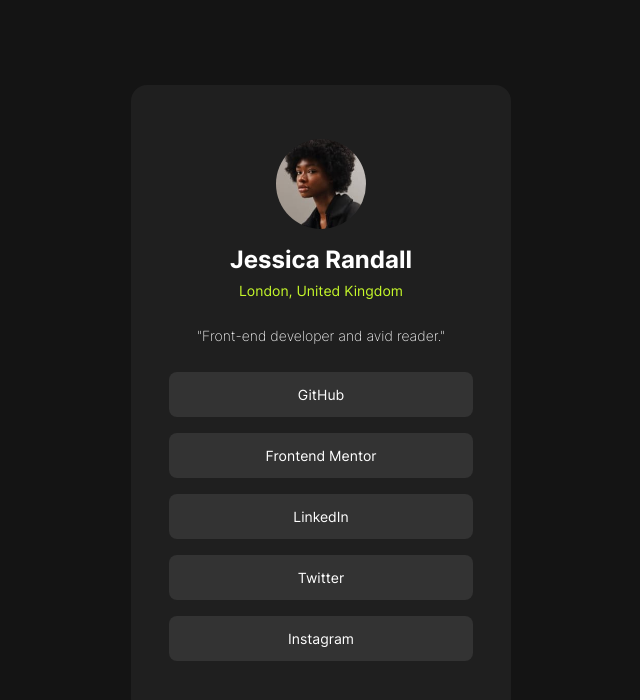
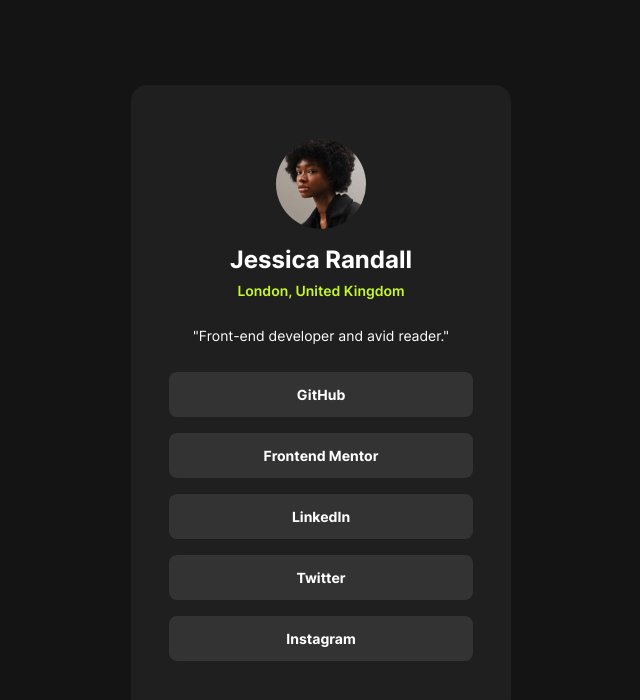
Before and after one commit to javascriptor1/social-links-profile, a React (Create React App) app: page / in a window 1280 px wide. Shown: the top 700 px of the page, without its empty margins (319-959 px from the left). Built offline with nearby package versions, Linux system fonts and the light colour scheme.

Commit message:
update font weight

```diff
--- a/src/components/ProfileDetails/ProfileDetails.css
+++ b/src/components/ProfileDetails/ProfileDetails.css
@@ -7,10 +7,11 @@
     color: var(--Green);
     font-size: 0.875rem;
     margin-top: -8px;
+    font-weight: 600;
 }
 p:nth-of-type(3) {
     font-size: 0.875rem;
     margin-top: 12px;
     margin-bottom: 12px;
-    font-weight: 200;
+    font-weight: 400;
 }
--- a/src/components/SocialMedia/SocialMedia.css
+++ b/src/components/SocialMedia/SocialMedia.css
@@ -22,6 +22,7 @@
     border-radius: 8px;
     text-align: center;
     font-size: 0.875rem;
+    font-weight: 700;
 
 
 }
```
